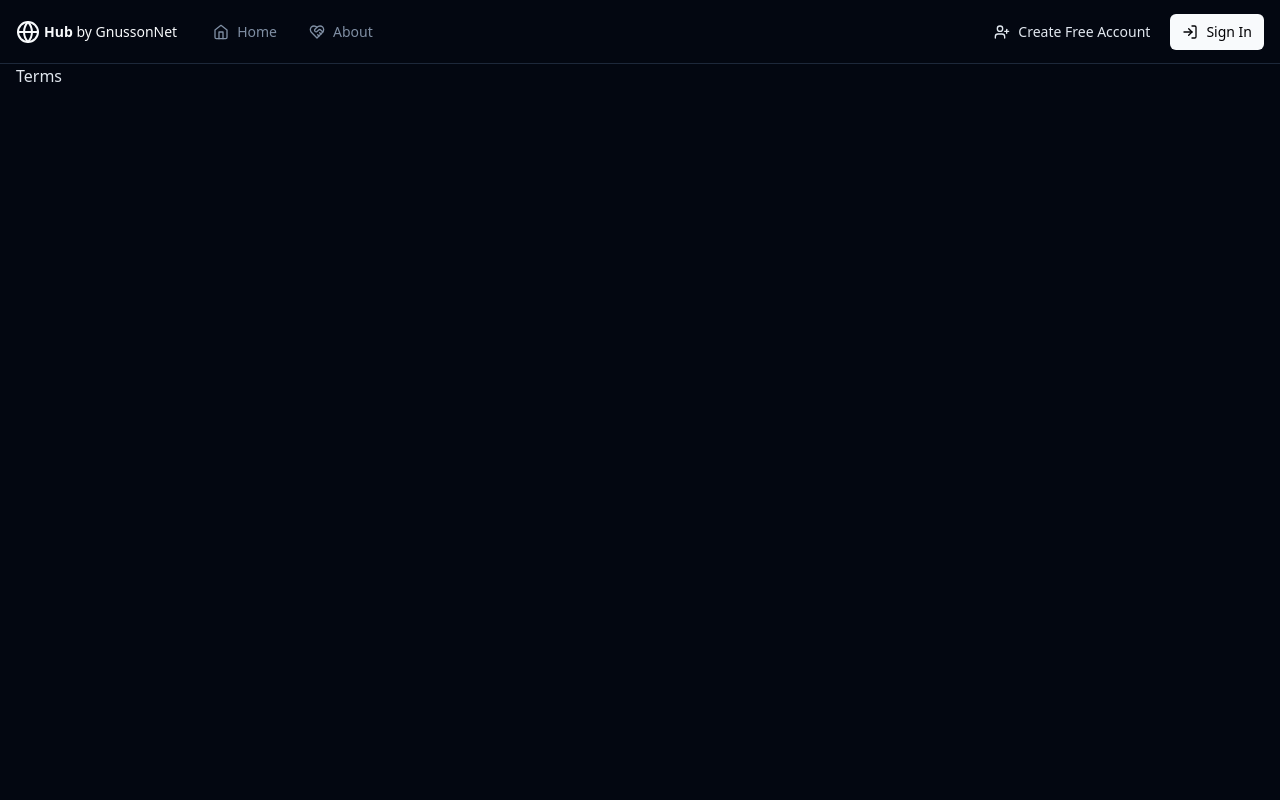
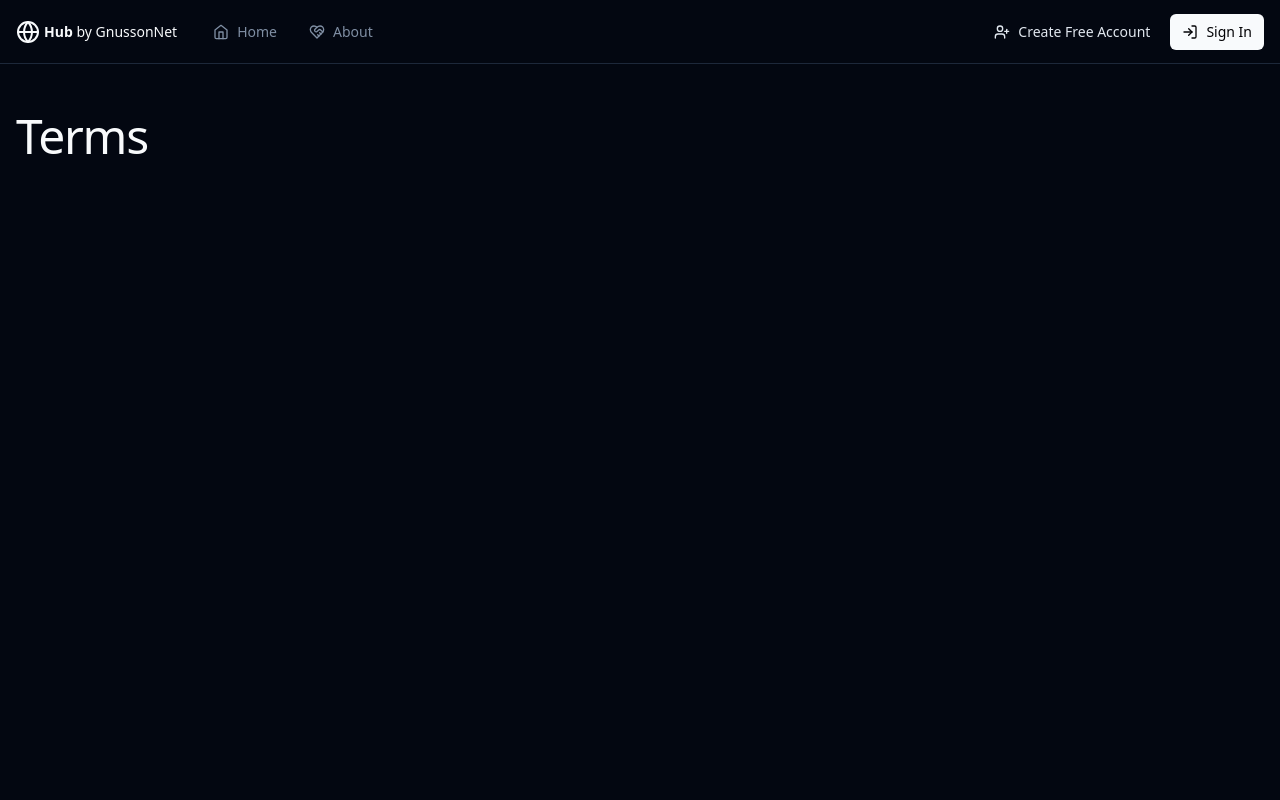
Before and after one commit to GnussonNet/hub, a Next.js app: page /terms in a window 1280 px wide. Shown: the top 800 px of the page. Built offline with nearby package versions, Linux system fonts and the light colour scheme.

Commit message:
Added consictent styling

```diff
--- a/src/app/(homePage)/privacy/page.tsx
+++ b/src/app/(homePage)/privacy/page.tsx
@@ -1,7 +1,9 @@
 const page = () => {
   return (
     <div className="container pt-8 sm:pt-12">
-      <h1>Privacy</h1>
+      <h1 className="text-3xl font-medium tracking-tight text-primary md:text-5xl ">
+        Privacy
+      </h1>
     </div>
   );
 };
--- a/src/app/(homePage)/terms/page.tsx
+++ b/src/app/(homePage)/terms/page.tsx
@@ -1,7 +1,9 @@
 const page = () => {
   return (
-    <div className="container">
-      <h1>Terms</h1>
+    <div className="container pt-8 sm:pt-12">
+      <h1 className="text-3xl font-medium tracking-tight text-primary md:text-5xl ">
+        Terms
+      </h1>
     </div>
   );
 };
```
